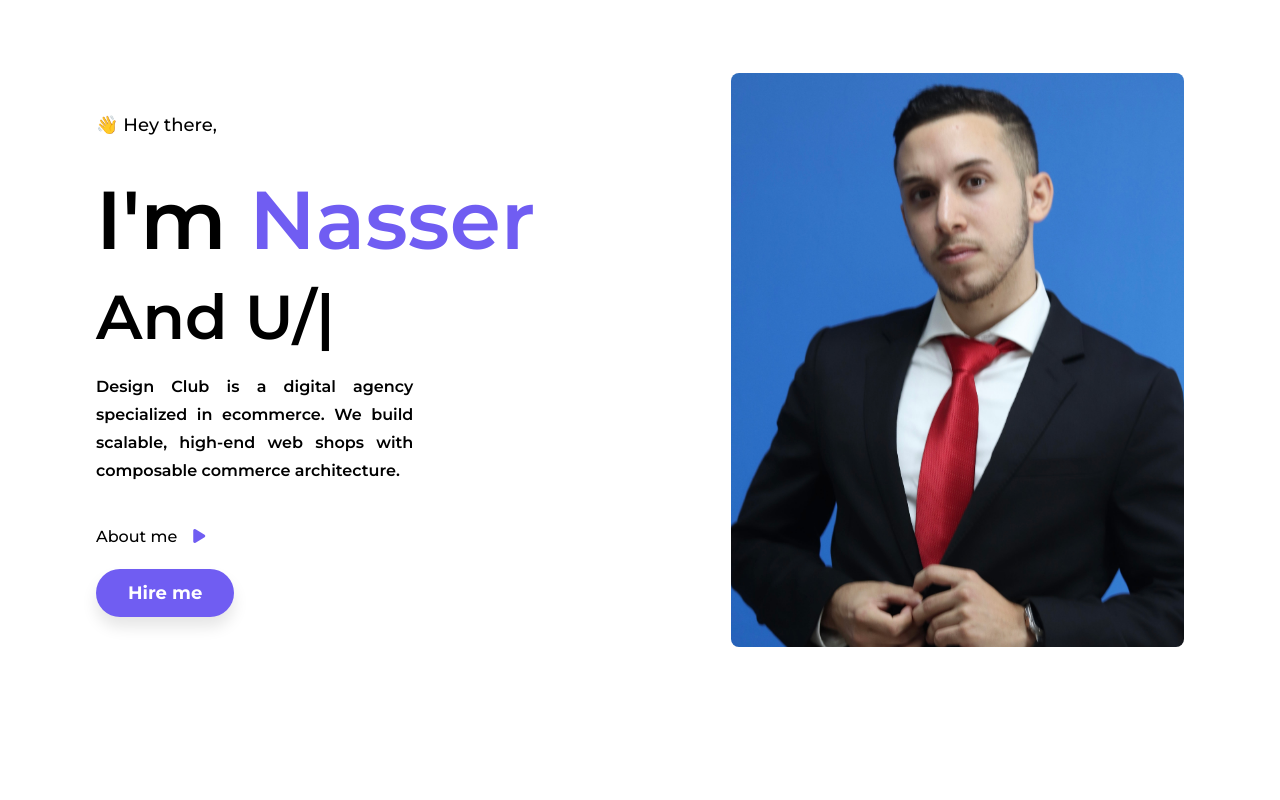
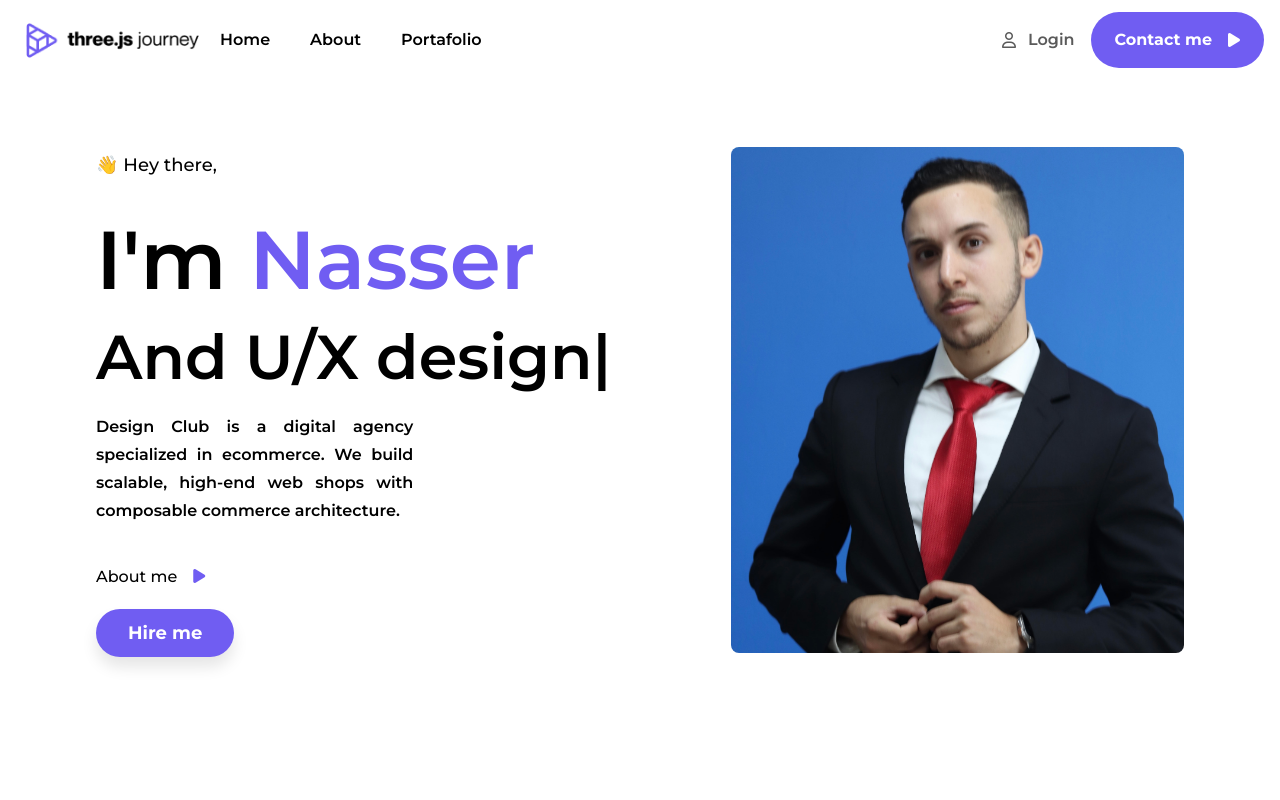
Before and after one commit to nasserissat/web-portafolio, an Angular app: page /home in a window 1280 px wide. Shown: the top 800 px of the page. Built offline with nearby package versions, Linux system fonts and the light colour scheme.

Commit message:
menus linked succesfully

```diff
--- a/src/app/components/container.component.ts
+++ b/src/app/components/container.component.ts
@@ -2,9 +2,10 @@ import { Component } from "@angular/core";
 @Component({
   selector: 'container',
   template: `
-    <div class="flex flex-col relative">
+    <div class="flex flex-col">
       <!-- Contenido -->
-      <header class="flex w-full justify-between items-center z-10 top-0 px-4 py-1 lg:py-5 bg-white absolute">
+      <div class="relative">
+        <header class="flex w-full justify-between items-center z-10 top-0 px-4 py-1 lg:py-5 bg-white h-[10vh]">
             <img src="./../../assets/logo.png" class="w-48 md:w-64 lg:w-96 lg:hidden">
             <div class="flex lg:hidden w-full justify-end">
               <i class="fa-solid fa-bars text-2xl cursor-pointer"></i>
@@ -13,7 +14,7 @@ import { Component } from "@angular/core";
               <img src="./../../assets/logo.png" class="w-48 mr-3">
               <ul class="flex space-x-10">
                     <li *ngFor="let menu of menus" class="cursor-pointer">
-                      <a [routerLink]="menu.link" routerLinkActive="active-link-class" class="hover:-translate-y-1 hover:text-[#705DF2] duration-150 font-semibold">
+                        <a  (click)="scrollTo(menu.link.substring(1))" routerLinkActive="active-link-class" class="hover:-translate-y-1 hover:text-[#705DF2] duration-150 font-semibold">
                             {{ menu.page }}
                         </a>
                     </li>
@@ -30,21 +31,26 @@ import { Component } from "@angular/core";
               </button>
             </div>
           </header>
-
-        <main class="grid max-w-[100vw] mt-[60px] h-[calc(100vh-60px)] lg:py-5 flex-grow flex-1 overflow-y-auto">
+          <main class="grid max-w-[100vw] h-[90vh] flex-grow flex-1 overflow-y-auto absolute">
               <router-outlet></router-outlet>
           </main>
+      </div>
 
-        <footer class="flex w-full justify-between items-center py-1 lg:py-5 bg-white z-10 px-4">
-            <p class="text-xs lg:text-md">Nasser Issa @Copyright</p>
-        </footer>
+
+
       </div>
   `
 })
 export class ContainerComponent {
   menus = [
-    { link: '', page: 'Home' },
-    { link: '', page: 'About' },
-    { link: '', page: 'Portafolio' },
+    { link: '#home', page: 'Home' },
+    { link: '#about', page: 'About' },
+    { link: '#portafolio', page: 'Portafolio' },
  ];
+ // En tu ContainerComponent
+scrollTo(elementId: string): void {
+  const element = document.getElementById(elementId);
+  element?.scrollIntoView({ behavior: 'smooth' });
 }
+
+}
--- a/src/app/pages/main.page.ts
+++ b/src/app/pages/main.page.ts
@@ -3,7 +3,7 @@ import { AnimatedNumberComponent } from "../components/animate-number.page";
 @Component({
     selector: 'main-page',
     template: `
-    <div class="grid lg:grid-cols-12 items-center h-screen lg:p-24 lg:pt-4 px-5">
+    <div id="home" class="grid lg:grid-cols-12 items-center h-[90vh] lg:p-24 lg:pt-4 px-5">
         <div class="grid col-span-12 lg:col-span-7 space-y-5 lg:space-y-10">
             <h4 class="text-lg font-medium mt-2">👋 Hey there,</h4>
             <p class="font-semibold text-5xl lg:text-[82px]">
@@ -19,9 +19,8 @@ import { AnimatedNumberComponent } from "../components/animate-number.page";
         <div class="grid col-span-12 items-start lg:items-center lg:col-span-5 h-full">
             <img class="rounded-lg object-contain lg:object-cover lg:w-full lg:h-5/6  mt-4 lg:mt-0" src="../../assets/IMG_9199.jpg" alt="Nasser's picture">
         </div>
-
     </div>
-    <div class="grid bg-[#160C21] h-screen text-white">
+    <div id="about" class="grid bg-[#160C21] h-[90vh] text-white">
         <div class="grid cols-span-12 items-center text-center p-5 lg:mx-[385px]">
             <h1 class="font-bold text-xl lg:text-4xl pb-4">Get good at Three.js with <br> only <span class="text-[#705DF2]">one course</span></h1>
             <p class="text-sm lg:text-lg pb-2 leading-4">Joining Three.js Journey will give you lifetime access to a complete and easy to access course with 54 lessons.</p>
@@ -48,13 +47,16 @@ import { AnimatedNumberComponent } from "../components/animate-number.page";
             <p class="leading-7 text-sm lg:text-lg pb-2">
             Each lesson begins with a starter folder to download.
             Then, simply follow the tutorial!
-
-
             </p>
         </div>
     </div>
-    <div class="grid items-center justify-center bg-white h-screen">
-        <h1>Hola</h1>
+    <div id="portafolio" class="grid items-center justify-center h-[90vh] bg-white">
+        <h1 class="font-bold text-xl">What will you learn?</h1>
+        <p clas>
+            The course is complete, yet accessible for beginners. We will start by discovering what WebGL is and why using the Three.js library is a must. We will then discover the various components of Three.js and once the basics are acquired, we will move on to more advanced techniques to display millions of particles, add physics, add interactions, create a galaxy, animate a raging sea, etc.
+            At the end of the course, you will have a deep understanding of Three.js and enough experience to start your own projects.
+            As a bonus, we will also learn how to use the 3D software Blender to be able to create our own models.
+        </p>
     </div>
     `,
 })
@@ -85,8 +87,4 @@ export class MainPage {
         { maxValue: 6, duration: 2000, color: "text-white" },
         { maxValue: 8, duration: 2000, color: "text-white" },
     ];
-
-
-
-
 }
```
Also changed, not shown: src/app/app-routing.module.ts (+4 -4 lines). Lines whose indentation alone changed are shown as unchanged.
